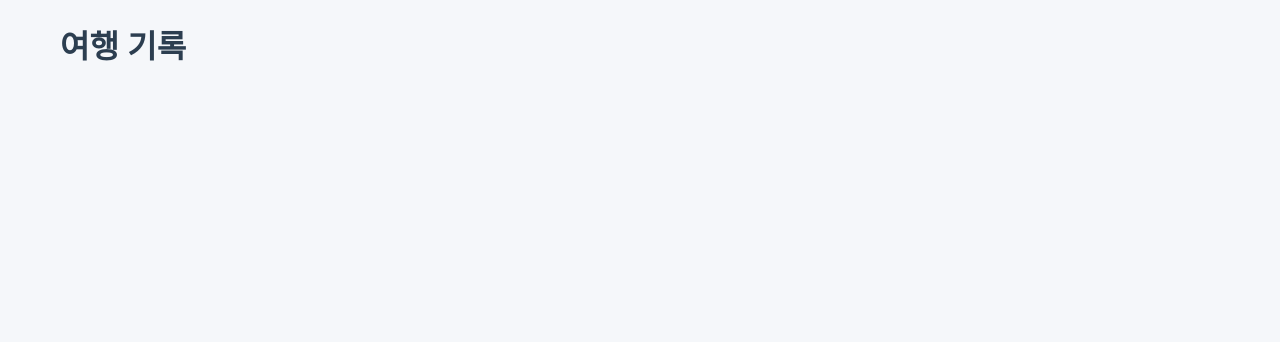
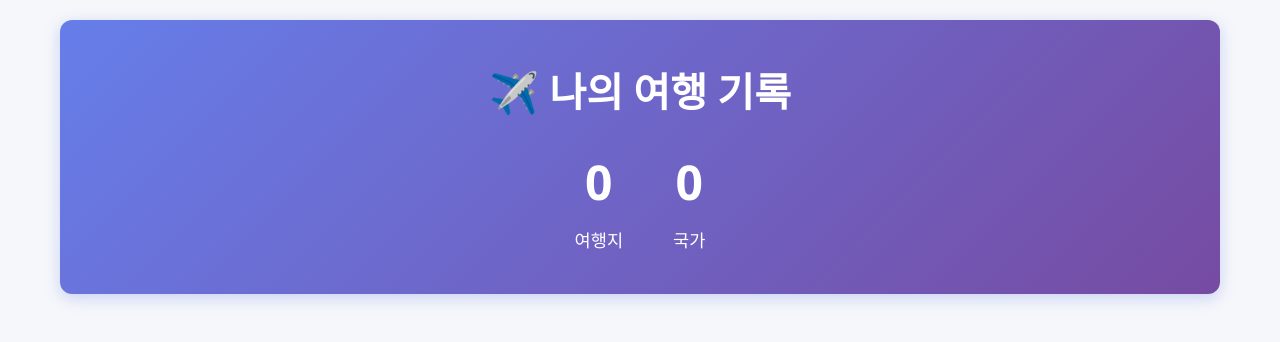
Before and after one commit to wuheuijeong/travel-diary, a React (Vite) app: page / in a window 1280 px wide. Shown: the top 342 px of the page. Built offline with nearby package versions, Linux system fonts and the light colour scheme.

Commit message:
#1 App.jsx - 총 국가 수 계산 로직 작성 및 헤더 컴포넌트 연결

```diff
--- a/src/App.jsx
+++ b/src/App.jsx
@@ -1,10 +1,21 @@
 import { useState } from 'react';
 import './App.css';
+import Header from './components/Header'
 
 function App() {
+  const [travels, setTravels] = useState([])
+
+  // 총 국가 수 계산
+  const totalCountries = new Set(travels.map(t => t.country)).size;
+
   return (
     <div className="App">
-      <h1>여행 기록</h1>
+
+      <Header
+        totalTrips={travels.length}
+        totalCountries={totalCountries}
+      />
+
     </div>
   );
 }
```
